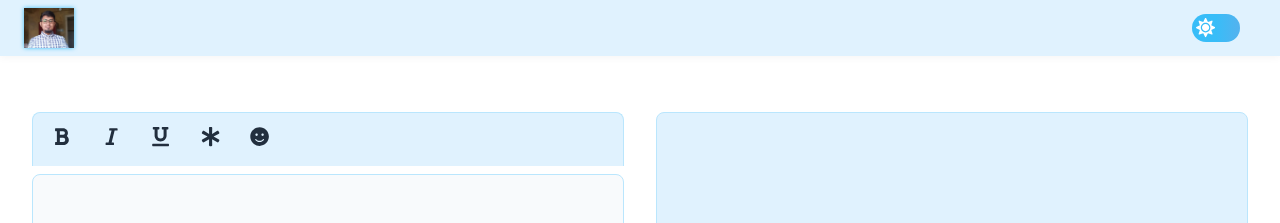
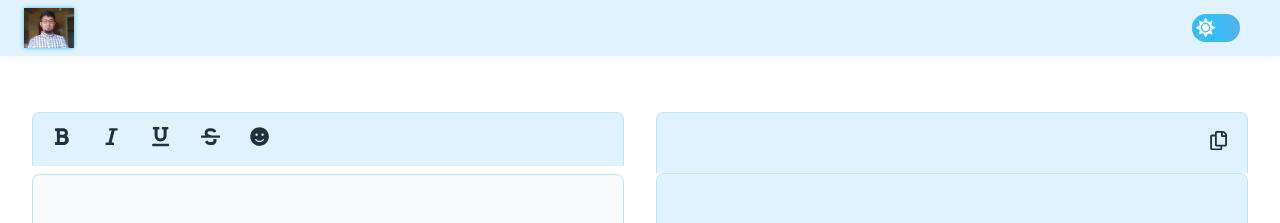
Before and after one commit to muhamadjawad/text-unify-web, a React (Vite) app: page / in a window 1280 px wide. Shown: the top 223 px of the page. Built offline with nearby package versions, Linux system fonts and the light colour scheme.

Commit message:
copy option n output text

```diff
--- a/src/components/EditorToolbar/index.tsx
+++ b/src/components/EditorToolbar/index.tsx
@@ -1,5 +1,5 @@
 import React from 'react';
-import { FaBold, FaItalic, FaUnderline, FaAsterisk, FaSmile } from 'react-icons/fa';
+import { FaBold, FaItalic, FaUnderline, FaStrikethrough, FaSmile } from 'react-icons/fa';
 import './EditorToolbar.css';
 import type { ToolbarAction } from '@/types';
 
@@ -12,7 +12,7 @@ const actions: { action: ToolbarAction; icon: React.ReactNode; label: string }[]
     { action: 'bold', icon: <FaBold />, label: 'Bold' },
     { action: 'italic', icon: <FaItalic />, label: 'Italic' },
     { action: 'underline', icon: <FaUnderline />, label: 'Underline' },
-    { action: 'asterisk', icon: <FaAsterisk />, label: 'Asterisk' },
+    { action: 'asterisk', icon: <FaStrikethrough />, label: 'Strikethrough' },
     { action: 'emoji', icon: <FaSmile />, label: 'Emoji' },
 ];
 
--- a/src/components/TextInput/index.tsx
+++ b/src/components/TextInput/index.tsx
@@ -1,4 +1,5 @@
 import React from 'react';
+import { FaRegCopy } from 'react-icons/fa';
 import { useUnicodeText } from '@/hooks/useUnicodeText';
 
 type TextOutputProps = {
@@ -7,9 +8,32 @@ type TextOutputProps = {
 
 const TextOutput: React.FC<TextOutputProps> = ({ value }) => {
   const unicodeValue = useUnicodeText(value);
+  // Always convert to string for copying
+  const unicodeString = Array.isArray(unicodeValue) ? unicodeValue.join('') : unicodeValue;
+
+  const handleCopy = () => {
+    navigator.clipboard.writeText(unicodeString);
+  };
+
   return (
-    <div className="textunify-output" style={{ minHeight: '50vh', width: '100%', wordBreak: 'break-all', fontFamily: 'monospace' }}>
-      {unicodeValue}
+    <div style={{ display: 'flex', flexDirection: 'column', height: '100%' }}>
+      <div className="editor-toolbar" style={{ justifyContent: 'flex-end', minHeight: 44, height: 44 }}>
+        <button
+          className="toolbar-btn"
+          style={{ marginLeft: 'auto' }}
+          onClick={handleCopy}
+          aria-label="Copy Unicode Text"
+          type="button"
+        >
+          <FaRegCopy />
+        </button>
+      </div>
+      <div
+        className="textunify-output"
+        style={{ minHeight: '50vh', width: '100%', wordBreak: 'break-all', fontFamily: 'monospace', overflow: 'auto', flex: 1 }}
+      >
+        {unicodeValue}
+      </div>
     </div>
   );
 };
```
